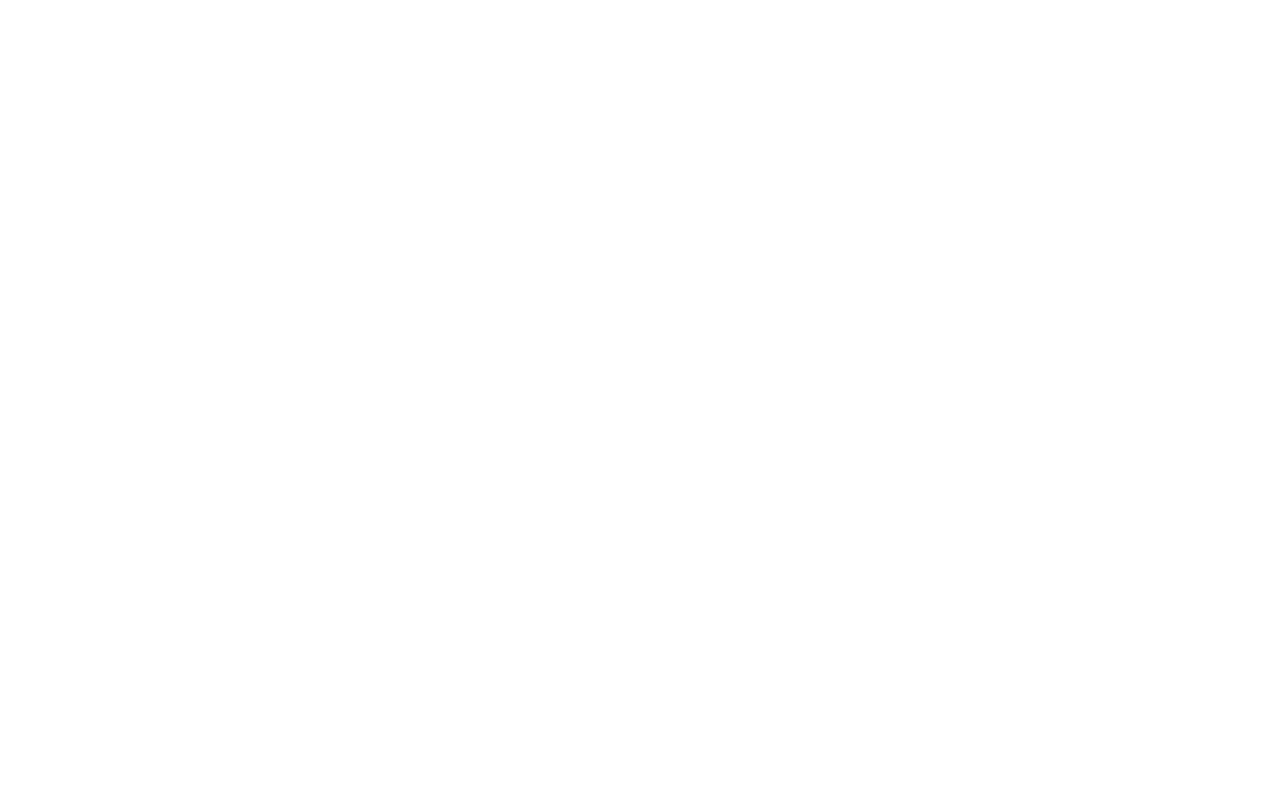
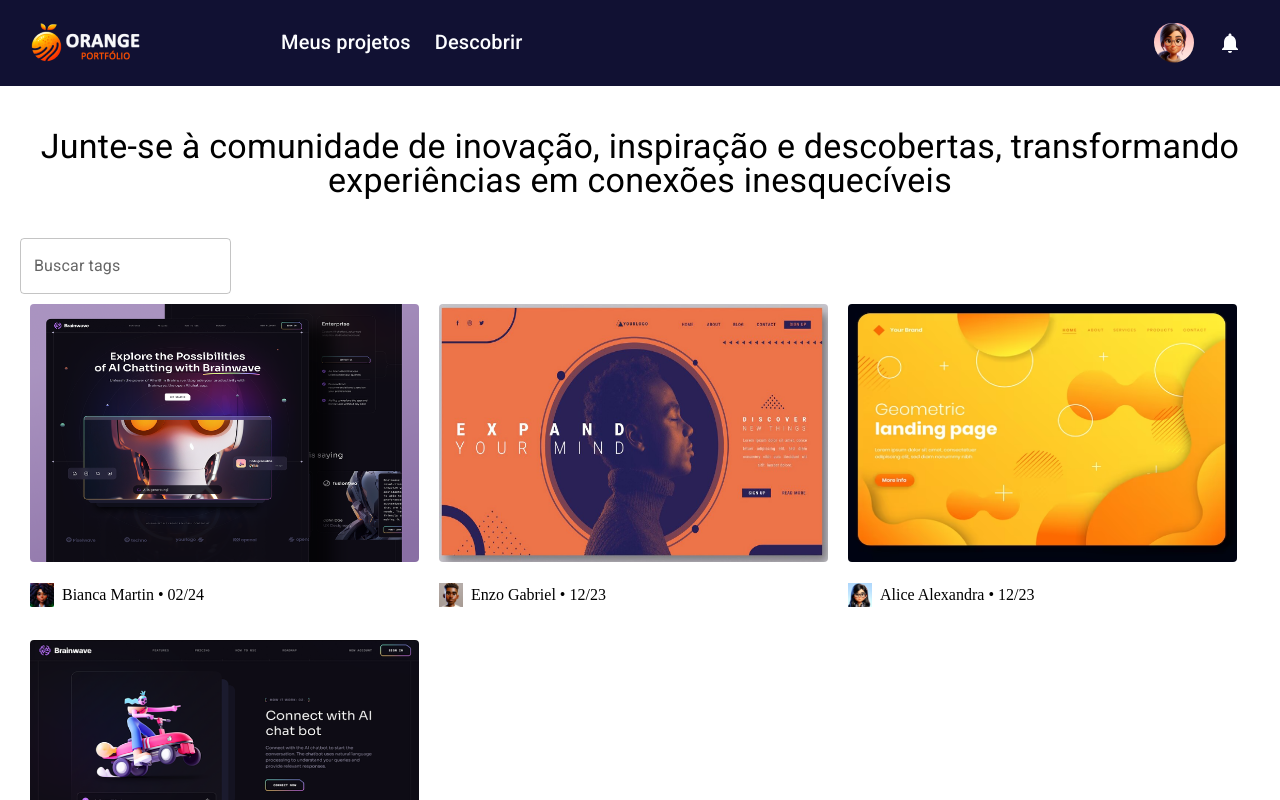
Before and after one commit to PedroFonseca447/orange-portifolio-squad15, a React (Vite) app: page /descobrir in a window 1280 px wide. Before the commit this address had no page. Shown: the top 800 px of the page. Built offline with nearby package versions, Linux system fonts and the light colour scheme.

Commit message:
feat: integrando menu de navegação e componente Descobrir ao App

```diff
--- a/src/App.jsx
+++ b/src/App.jsx
@@ -1,6 +1,7 @@
 import { useState } from 'react'
 import MeusProjetos from './pages/MeusProjetos/MeusProjetos'
 import { BrowserRouter, Route, Routes } from 'react-router-dom'
+import Descobrir from './Pages/Descobrir/Descobrir'
 
 function App() {
   return (
@@ -8,6 +9,7 @@
       <Routes>
         <Route exact path='/' element={<MeusProjetos/>}/>
         <Route path='/meus-projetos' element={<MeusProjetos/>}/>
+        <Route path='/descobrir' element={<Descobrir />}/>
       </Routes>
     </BrowserRouter>
   )
--- a/src/Pages/Descobrir/descobrir.jsx
+++ b/src/Pages/Descobrir/descobrir.jsx
@@ -1,9 +1,13 @@
+import Menu from '../../components/Menu/Menu';
 import './descobrir.css';
 import TextField from '@mui/material/TextField';
 
 export default function Descobrir() {
 
     return(
+        <>
+            <Menu />
+
             <div className='conteudo'>
                 <h1>Junte-se à comunidade de inovação, inspiração e descobertas, transformando experiências em conexões inesquecíveis</h1>
                 <br />
@@ -45,5 +49,6 @@
                 </div>
 
             </div>
+        </>
     )
 }
```
Lines whose indentation alone changed are shown as unchanged.
